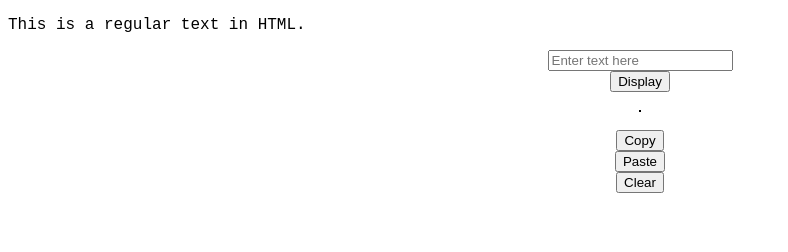
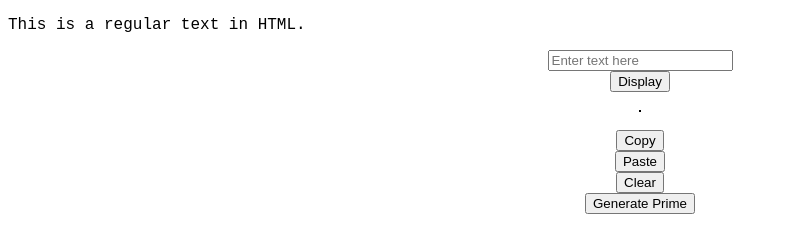
Before and after one commit to dto-coder/EncryptionDecryption, a plain HTML site: page index.html in a window 1280 px wide. Shown: the whole page, without its empty margins (0-788 px from the left). Drawn offline with Linux system fonts and the light colour scheme.

Commit message:
Add functionality to generate and display basic components of RSA

```diff
--- a/index.html
+++ b/index.html
@@ -27,8 +27,9 @@
         <div id="clear">
             <button onclick="clearDisplay()">Clear</button>
         </div>
+        <div id="prime">
+            <button onclick="generateRandomPrime()">Generate Prime</button>
+        </div>
     </div>
-
-
 </body>
 </html>
--- a/script.js
+++ b/script.js
@@ -18,3 +18,21 @@ function appendToDisplay() {
     var display = document.getElementById("display");
     display.innerHTML = input;
 }
+function generateRandomPrime() {
+    const primes = [];
+    for (let num = 2; primes.length < 2**10; num++) {
+        let isPrime = true;
+        for (let j = 2; j <= Math.sqrt(num); j++) {
+            if (num % j === 0) {
+                isPrime = false;
+                break;
+            }
+        }
+        if (isPrime) {
+            primes.push(num);
+        }
+    }
+    const randomIndex = Math.floor(Math.random() * primes.length);
+    const randomPrime = primes[randomIndex];
+    document.getElementById("display").innerHTML = randomPrime;
+}
```
